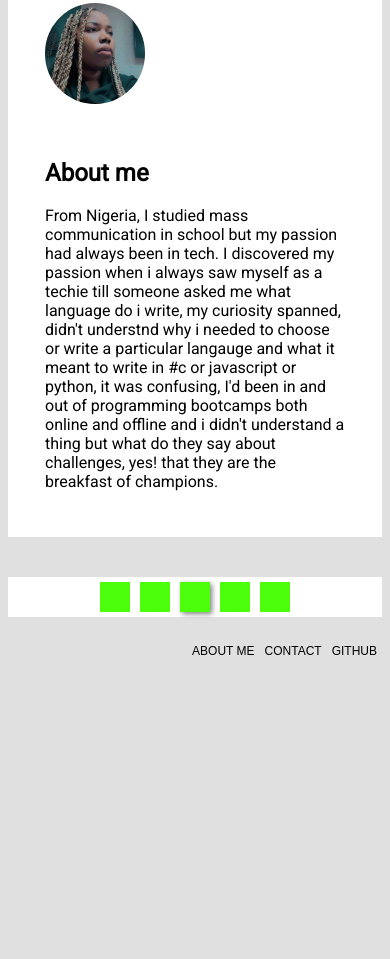
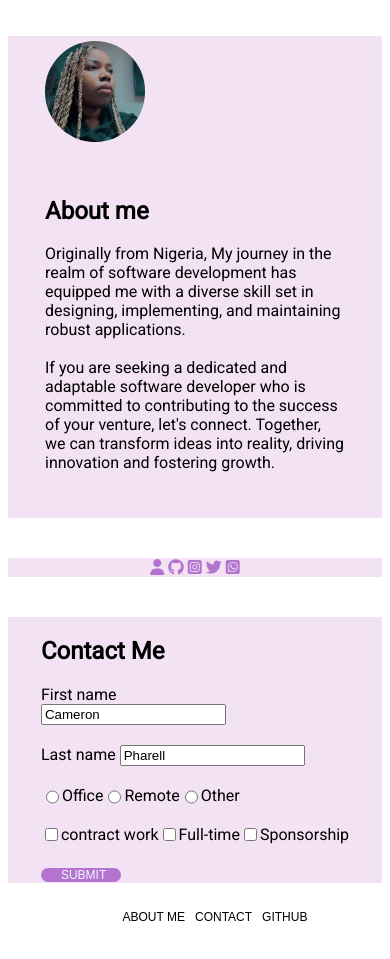
Before and after one commit to Highmaster/My-Portfolio, a plain HTML site: page index.html in a window 390 px wide. Shown: the part 488-1447 px from the top of the page. Before the commit the page ends 1181 px from the top, so only its background shows below. Drawn offline with Linux system fonts and the light colour scheme; files whose address does not match are found by name; a web font is replaced by a local one.

Commit message:
added media queries and added a contact form

```diff
--- a/index.html
+++ b/index.html
@@ -2,6 +2,8 @@
 <html lang="en">
 <head>
     <link rel="stylesheet" href="style.css"/>
+    <!-- google font -->
+    <script src="https://kit.fontawesome.com/10ee8431e4.js" crossorigin="anonymous"></script>
     <!-- google fonts -->
     <link rel="preconnect" href="https://fonts.googleapis.com">
     <link rel="preconnect" href="https://fonts.gstatic.com" crossorigin>
@@ -25,8 +27,9 @@
     <div class="hero">
         <div class="hero-info">
             <h1 id="name">Ann Nze</h1>
-            <p>I am a professional Software developer.
-                I love Tech and I aspire to be a coding encyclopedia
+            <p>I am a passionate and result-driven software developer
+                 with a mission to to leverage my technical expertise
+                 in making a meaningful impact on companies and organizations..
             </p>
             <div class="styled-break"></div>
 
@@ -51,16 +54,60 @@
         </div>
         <div class="info">
             <h2><a name ="about-me">About me</a></h2>
-            <p>From Nigeria, I studied mass communication in school but my passion had always been in tech. I discovered my passion when i always saw myself as a techie till someone asked me what language do i write, my curiosity spanned, didn't understnd why i needed to choose or write a particular langauge and what it meant to write in #c or javascript or python, it was confusing, I'd been in and out of programming bootcamps both online and offline and i didn't understand a thing but what do they say about challenges, yes! that they are the breakfast of champions.
-                 </p>
+            <p>Originally from Nigeria, My journey in the realm of software development
+                has equipped me with a diverse skill set in designing, implementing, and maintaining robust applications.<br><br>
+                 If you are seeking a dedicated and adaptable software developer
+                who is committed to contributing to the success of your venture, let's connect.
+                Together, we can transform ideas into reality, driving innovation and fostering growth.
+            </p>
         </div>
     </section>
     <section>
-        <div class="test"></div>
-        <div class="test"></div>
-        <div class="test" id="main"></div>
-        <div class="test"></div>
-        <div class="test"></div>
+        <div class="socials">
+            <i class="fa-solid fa-user" style="color: #7e17af8a"></i>
+            <i class="fa-brands fa-github" style="color: #7e17af8a"></i>
+            <i class="fa-brands fa-square-instagram " style="color: #7e17af8a"></i>
+            <i class="fa-brands fa-twitter" style="color: #7e17af8a"></i>
+            <i class="fa-brands fa-square-whatsapp" style="color: #7e17af8a"></i>
+        </div>
+        </section>
+    <section>
+        <form>
+            <h2>Contact Me</h2>
+            <div class="input-section">
+                <div class="input-group">
+                    <label for="first-name">First name</label>
+                    <input type="text" id="first-name" name="first-name" value="Cameron"></input>
+                </div>
+                </div class= "input-group">
+                    <label for="last-name">Last name</label>
+                    <input type="text" id="last-name" name="last-name" value="Pharell"></input>
+                </div>
+             </div>
+
+            <div class="input-section">
+                <input type="radio" id="office" name="office" value="office">
+                <label for="office">Office</label>
+                <input type="radio" id="remote" name="remote" value="remote">
+                <label for="remote">Remote</label>
+                <input type="radio" id="other" name="other" value="other">
+                <label for="other">Other</label>
+            </div>
+
+            <div class="input-section">
+                <input type="checkbox" id="contract" name="contract" value="contract">
+                <label for="contract">contract work</label>
+                <input type="checkbox" id="full-time" name="full-time" value="full-time">
+                <label for="full-time">Full-time </label>
+                <input type="checkbox" id="sponsorship" name="sponsorship" value="sponsorship">
+                <label for="sponsorship">Sponsorship</label>
+            </div>
+
+            <input class="button" type="button" id="submit" name="submit" value="submit">
+
+
+        </input>
+        </form>
     </section>
     <footer>
         <ul class="nav-bar">
--- a/style.css
+++ b/style.css
@@ -2,7 +2,7 @@ body{
     display: flex;
     flex-direction: column;
     font-family: "Roboto", sans-serif;
-    background-color: #e0e0e0;
+    background-color:  #ffffff ;
 }
 nav{
     width: 100%;
@@ -26,7 +26,7 @@ li{
 }
 section{
     width: 100%;
-    background-color: #ffffff;
+    background-color: #f2e2f3;
     display: flex;
     align-items: center;
     justify-content: center;
@@ -56,14 +56,19 @@ section{
 
 }
 .hero-info{
-
     margin: 30px;
+    justify-content: center;
     max-width: 300px;
 }
 .hero-image{
     height: 300px;
     width: 300px;
     margin: 30px;
+}
+@media only screen and (max-width: 600px) {
+    .hero-info {
+        width: 700px;
+    }
 }
 .styled-break{
     width: 30px;
@@ -83,7 +88,7 @@ section{
 .test{
     width: 30px;
     height: 30px;
-    background-color: rgb(76, 255, 11);
+    background-color: rgb(238, 175, 251);
     margin: 5px;
 }
 .button{
@@ -97,8 +102,6 @@ section{
     text-transform: uppercase;
     font-size: 12px;
     text-align: center;
-
-
 }
 .button:hover{
     background-color: rgb(255, 0, 0, 1);
@@ -107,11 +110,37 @@ section{
 .button:active{
     box-shadow: inset -2px -2px 3px rgba(255, 255, 255, 0.6)
 }
+.form{
+    margin:  0 0 40px 0;
+}
+.input-section{
+    margin: 20px 0;
+    display: flex;
+}
+.input-group{
+    display: flex;
+    flex-direction: column;
+    margin: 0 5px 0 0;
+}
+.fa{
+    margin: 10px;
+}
 footer{
     font-family: Arial, Helvetica, sans-serif;
+    display:flex;
+    justify-content: center;
 }
+@media only screen and (min-width: 500px) {
+    footer{
+        background-color:rgba(126, 23, 175, 0.54);
+    }
+}
+
 a{
     text-decoration: none;
+    color: black;
+}
+a:visited{
     color: black;
 }
 a:hover{
```
Also changed, not shown: pages/contact.html (+38 -1 lines).
